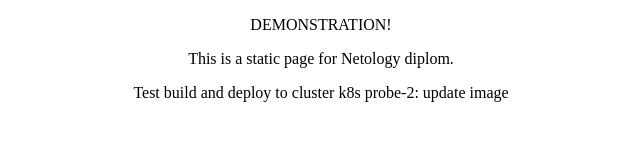
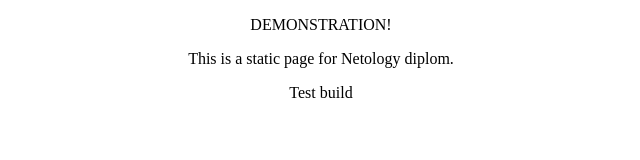
Before and after one commit to antonmayko/testapp, a plain HTML site: page index.html in a window 1280 px wide. Shown: the whole page, without its empty margins (319-959 px from the left). Drawn offline with Linux system fonts and the light colour scheme.

Commit message:
just commit

```diff
--- a/index.html
+++ b/index.html
@@ -8,7 +8,7 @@
     <div style="justify-content: center; align-items: center;">
         <p align="center">DEMONSTRATION!</p>
         <p align="center">This is a static page for Netology diplom.</p>
-        <p align="center">Test build and deploy to cluster k8s probe-2: update image</p>
+        <p align="center">Test build</p>
     </div>
 </body>
 </html>
```
